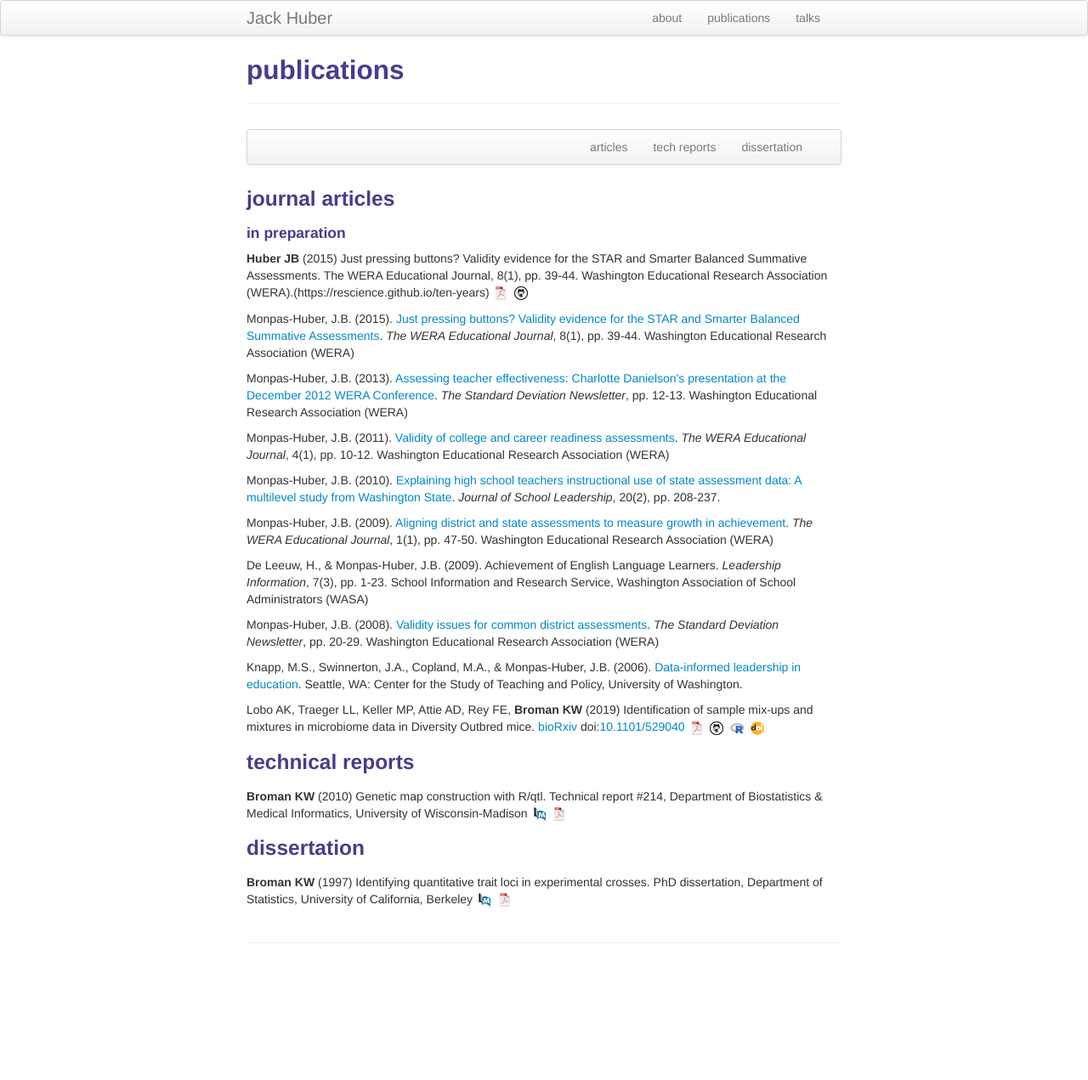
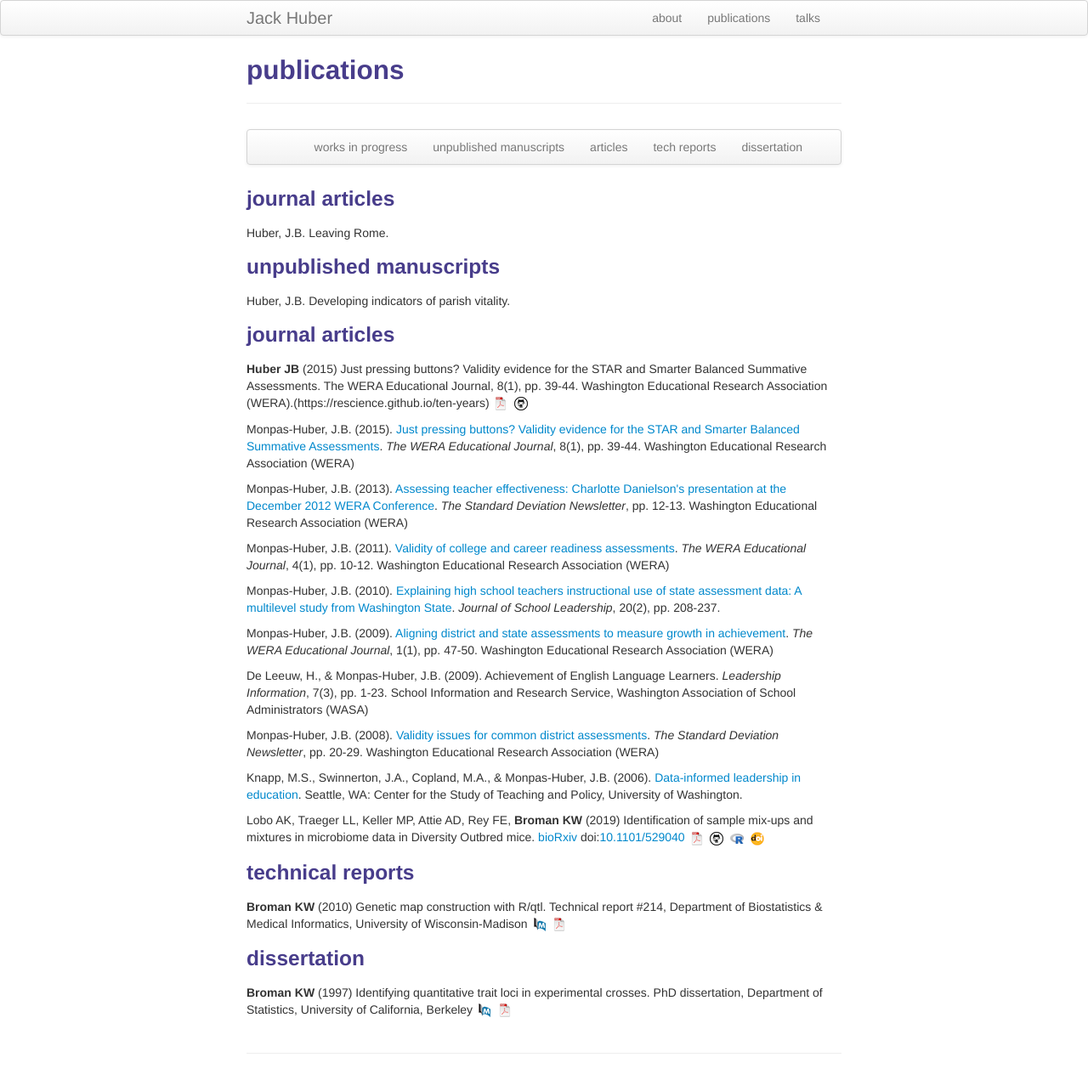
Before and after one commit to jackbhuber/jackbhuber.github.io, a Jekyll site: the page built from pages/pubs.md, in a window 1280 px wide. Shown: the whole page at 85% size. Built offline with Jekyll 4.4.1, drawn with Linux system fonts in a browser that asks for light colours; before the commit the page ends 1141 px from its top, so only the background shows below that.

Commit message:
Update pubs.md

```diff
--- a/pages/pubs.md
+++ b/pages/pubs.md
@@ -7,16 +7,24 @@ description: Jack Hubers's publications
 <div class="navbar">
     <div class="navbar-inner">
         <ul class="nav">
+            <li><a href="#works in progress">works in progress</a></li>
+            <li><a href="#unpublished manuscripts">unpublished manuscripts</a></li>
             <li><a href="#articles">articles</a></li>
             <li><a href="#techreports">tech reports</a></li>
-            <li><a href="#thesis">dissertation</a></li>
+            <li><a href="#dissertation">dissertation</a></li>
         </ul>
     </div>
 </div>
 
+### <a name="works in progress"></a>journal articles
+
+Huber, J.B. Leaving Rome.
+
+### <a name="unpublished manuscripts"></a>unpublished manuscripts
+
+Huber, J.B. Developing indicators of parish vitality.
+
 ### <a name="articles"></a>journal articles
-
-#### in preparation
 
 **Huber JB** (2015) Just pressing buttons? Validity evidence for the STAR and Smarter Balanced Summative Assessments. The WERA Educational Journal, 8(1), pp. 39-44. Washington Educational Research Association (WERA).(https://rescience.github.io/ten-years)
 [![pdf](icons16/pdf-icon.png)](https://kbroman.org/Paper_ReScience2020/article/article.pdf)
```
